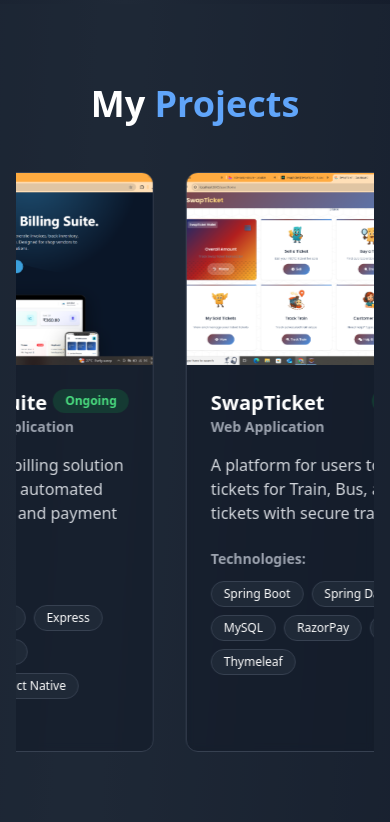
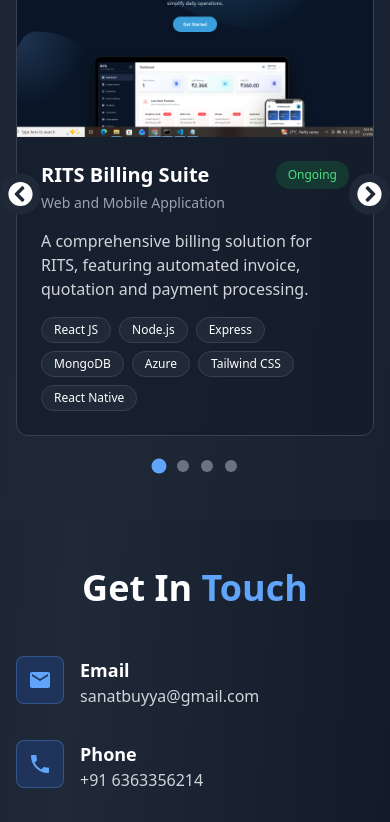
Before and after one commit to sanat-buyya/my-portfolio, a React (Vite) app: page / in a window 390 px wide. Shown: the part 4440-5262 px from the top of the page. Built offline with nearby package versions, Linux system fonts and the light colour scheme.

Commit message:
project ui updated

```diff
--- a/src/App.jsx
+++ b/src/App.jsx
@@ -1,6 +1,6 @@
 // App.jsx
 import { useEffect, useState } from "react";
-import { motion } from "framer-motion";
+import { motion, AnimatePresence } from "framer-motion";
 import { MdEmail, MdPhone, MdLocationOn, MdPerson } from "react-icons/md";
 import {
   FaLinkedinIn,
@@ -11,7 +11,9 @@
   FaHtml5,
   FaCss3Alt,
   FaInstagram,
-  FaYoutube
+  FaYoutube,
+  FaChevronCircleLeft,
+  FaChevronCircleRight,
 } from "react-icons/fa";
 import {
   SiSpring,
@@ -92,7 +94,7 @@
   }, []);
 
   return (
-    <div className="min-h-screen bg-gradient-to-br from-gray-900 via-gray-800 to-gray-900 text-white">
+    <div className="min-h-screen overflow-x-hidden bg-gradient-to-br from-gray-900 via-gray-800 to-gray-900 text-white">
       <Header activeSection={activeSection} />
       <Home />
       <About />
@@ -255,8 +257,8 @@
   }, [displayText, isDeleting, textIndex]);
 
   return (
-    <section id="home" className="min-h-screen flex items-center pt-20">
-      <div className="container mx-auto px-4 py-12">
+    <section id="home" className="w-full min-h-screen flex items-center pt-12">
+      <div className="container mx-auto px-4 py-8">
         <div className="flex flex-col lg:flex-row items-center justify-between gap-12">
           <motion.div
             initial={{ opacity: 0, x: -50 }}
@@ -269,9 +271,8 @@
               <h1 className="text-5xl md:text-6xl font-bold mt-2 mb-4">
                 Sanat <span className="text-blue-400">Buyya</span>
               </h1>
-              <div className="h-12 flex items-center">
+              <div className="h-5 flex items-center">
                 <span className="text-xl md:text-2xl">
-
                   <span className="text-blue-400 font-bold">
                     {displayText}
                     <span className="animate-pulse">|</span>
@@ -342,7 +343,7 @@
 // About Component
 const About = () => {
   return (
-    <section id="about" className="py-20">
+    <section id="about" className="py-12">
       <div className="container mx-auto px-4">
         <motion.h2
           initial={{ opacity: 0, y: 20 }}
@@ -494,7 +495,7 @@
   ];
 
   return (
-    <section id="skills" className="py-20 bg-gray-800/50">
+    <section id="skills" className="py-12 bg-gray-800/50">
       <div className="container mx-auto px-4">
         <motion.h2
           initial={{ opacity: 0, y: 20 }}
@@ -549,7 +550,7 @@
   ];
 
   return (
-    <section id="experience" className="py-20">
+    <section id="experience" className="py-12">
       <div className="container mx-auto px-4">
         <motion.h2
           initial={{ opacity: 0, y: 20 }}
@@ -644,6 +645,8 @@
 
 // Projects Component
 const Projects = () => {
+  const [current, setCurrent] = useState(0);
+
   const projects = [
     {
       title: "RITS Billing Suite",
@@ -712,73 +715,61 @@
     },
   ];
 
-  const shouldScroll = projects.length > 3;
-  const displayProjects = shouldScroll ? [...projects, ...projects] : projects;
+  const nextSlide = () => {
+    setCurrent((prev) => (prev + 1) % projects.length);
+  };
+
+  const prevSlide = () => {
+    setCurrent((prev) => (prev - 1 + projects.length) % projects.length);
+  };
 
   return (
-    <section id="projects" className="py-20 bg-gray-800/50 overflow-hidden">
+    <section id="projects" className="py-12 bg-gray-800/50">
       <div className="container mx-auto px-4">
-        <motion.h2
-          initial={{ opacity: 0, y: 20 }}
-          whileInView={{ opacity: 1, y: 0 }}
-          viewport={{ once: true }}
-          className="text-4xl font-bold text-center mb-12"
+        <h2 className="text-4xl font-bold text-center mb-12">
+          My <span className="text-blue-400">Projects</span>
+        </h2>
+
+        <div className="relative max-w-3xl mx-auto">
+          {/* Slide */}
+          <AnimatePresence mode="wait">
+            <motion.div
+              key={current}
+              initial={{ opacity: 0, x: 80 }}
+              animate={{ opacity: 1, x: 0 }}
+              exit={{ opacity: 0, x: -80 }}
+              transition={{ duration: 0.5 }}
+              className="bg-gray-900/50 border border-gray-700 rounded-xl overflow-hidden h-[520px] flex flex-col"
             >
-          My <span className="text-blue-400">Projects</span>
-        </motion.h2>
-
-        <div className="relative overflow-hidden">
-          <motion.div
-            className="flex gap-8"
-            animate={shouldScroll ? { x: ["0%", "-100%"] } : { x: 0 }}
-            transition={
-              shouldScroll
-                ? {
-                    duration: 15,
-                    ease: "linear",
-                    repeat: Infinity,
-                  }
-                : {}
-            }
-          >
-            {displayProjects.map((project, index) => (
-              <div
-                key={index}
-                className="min-w-[300px] md:min-w-[350px] lg:min-w-[380px]"
-              >
-                <div className="bg-gray-900/50 backdrop-blur-sm border border-gray-700 rounded-xl overflow-hidden hover:border-blue-400/50 transition-all duration-300 hover:scale-105 h-full">
-                  <div className="h-48 bg-gradient-to-br from-blue-600/20 to-purple-600/20 flex items-center justify-center">
-                    {project.image ? (
+              <div className="h-56">
                 <img
-                        src={project.image}
-                        alt={project.title}
+                  src={projects[current].image}
+                  alt={projects[current].title}
                   className="w-full h-full object-cover"
                 />
-                    ) : (
-                      <span className="text-4xl">🚀</span>
-                    )}
               </div>
 
-                  <div className="p-6">
-                    <div className="flex justify-between items-start">
-                      <h3 className="text-xl font-bold">{project.title}</h3>
-                      <span className="px-3 py-1 bg-green-600/20 text-green-400 rounded-full text-xs font-semibold">
-                        {project.status}
+              <div className="p-6 flex flex-col flex-1">
+                <div className="flex justify-between">
+                  <h3 className="text-xl font-bold">
+                    {projects[current].title}
+                  </h3>
+
+                  <span className="px-3 py-1 flex items-center bg-green-600/20 text-green-400 rounded-full text-xs">
+                    {projects[current].status}
                   </span>
                 </div>
 
-                    <h4 className="font-semibold text-sm text-gray-400 mb-4">
-                      {project.applicationType}
+                <h4 className="text-sm text-gray-400 mt-1 mb-4">
+                  {projects[current].applicationType}
                 </h4>
 
-                    <p className="text-gray-300 mb-6">{project.description}</p>
+                <p className="text-gray-300 mb-4 line-clamp-3">
+                  {projects[current].description}
+                </p>
 
-                    <div>
-                      <h4 className="font-semibold mb-3 text-sm text-gray-400">
-                        Technologies:
-                      </h4>
                 <div className="flex flex-wrap gap-2">
-                        {project.technologies.map((tech) => (
+                  {projects[current].technologies.map((tech) => (
                     <span
                       key={tech}
                       className="px-3 py-1 bg-gray-800 border border-gray-700 rounded-full text-xs"
@@ -788,11 +779,36 @@
                   ))}
                 </div>
               </div>
+            </motion.div>
+          </AnimatePresence>
+
+          {/* Navigation Buttons */}
+          <button
+            onClick={prevSlide}
+            className="absolute top-1/2 -left-4 md:-left-12 transform -translate-y-1/2 bg-gray-800 p-2 rounded-full hover:bg-gray-700"
+          >
+            <FaChevronCircleLeft size={25} />
+          </button>
+
+          <button
+            onClick={nextSlide}
+            className="absolute top-1/2 -right-4 md:-right-12 transform -translate-y-1/2 bg-gray-800 p-2 rounded-full hover:bg-gray-700"
+          >
+            <FaChevronCircleRight size={25} />
+          </button>
+
+          {/* Dots Indicator */}
+          <div className="flex justify-center mt-6 gap-3">
+            {projects.map((_, index) => (
+              <button
+                key={index}
+                onClick={() => setCurrent(index)}
+                className={`h-3 w-3 rounded-full transition-all ${
+                  current === index ? "bg-blue-400 scale-125" : "bg-gray-500"
+                }`}
+              />
+            ))}
           </div>
-                </div>
-              </div>
-            ))}
-          </motion.div>
         </div>
       </div>
     </section>
@@ -838,7 +854,7 @@
     } catch (error) {
       console.error("Error:", error);
       alert(
-        "There was a problem sending your message. Please try again later."
+        "There was a problem sending your message. Please try again later.",
       );
     } finally {
       setMessageSent(false);
@@ -853,7 +869,7 @@
   };
 
   return (
-    <section id="contact" className="py-20">
+    <section id="contact" className="py-12">
       <div className="container mx-auto px-4">
         <motion.h2
           initial={{ opacity: 0, y: 20 }}
@@ -877,7 +893,12 @@
                 </div>
                 <div>
                   <h3 className="font-semibold text-lg">Email</h3>
-                  <p className="text-gray-300">sanatbuyya@gmail.com</p>
+                  <a
+                    href="mailto:sanatbuyya@gmail.com"
+                    className="text-gray-300 hover:text-blue-400 hover:underline transition"
+                  >
+                    sanatbuyya@gmail.com
+                  </a>
                 </div>
               </div>
 
@@ -887,7 +908,12 @@
                 </div>
                 <div>
                   <h3 className="font-semibold text-lg">Phone</h3>
-                  <p className="text-gray-300">+91 6363356214</p>
+                  <a
+                    href="tel:+916363356214"
+                    className="text-gray-300 hover:text-blue-400 transition"
+                  >
+                    +91 6363356214
+                  </a>
                 </div>
               </div>
 
```
Lines whose indentation alone changed are shown as unchanged.
